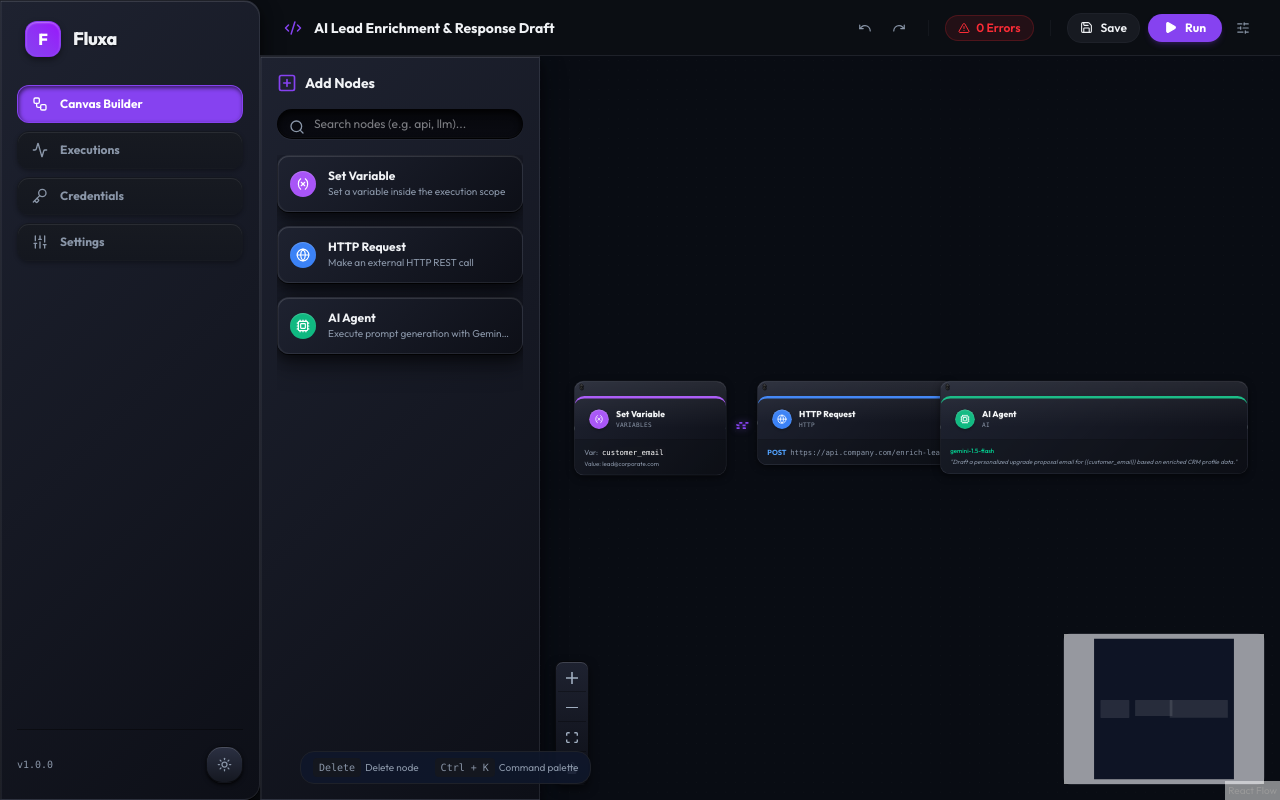
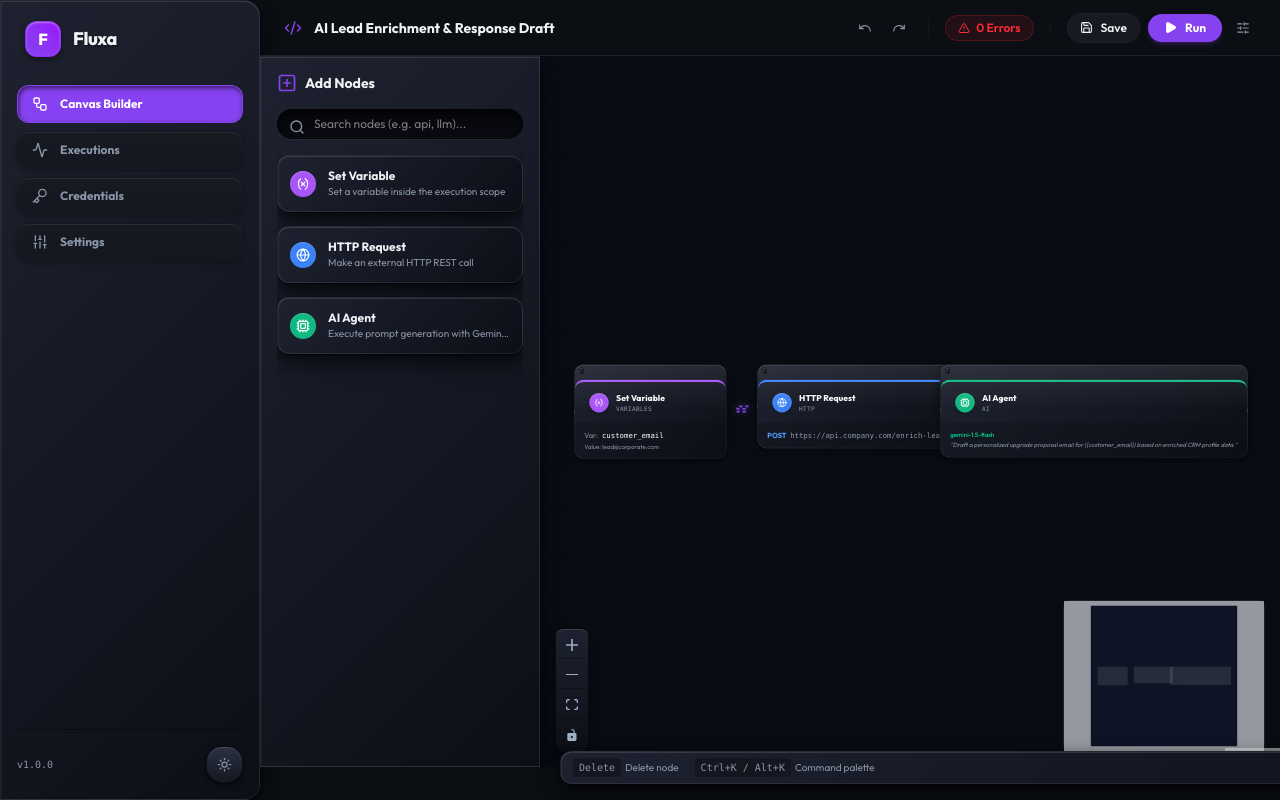
Before and after one commit to hassan1324sa/inode, a React (Vite) app in the folder frontend/: page / in a window 1280 px wide. Built offline with nearby package versions, Linux system fonts and the light colour scheme.

Commit message:
fix: register command palette key listener in capturing phase to override Brave search bar behavior

```diff
--- a/frontend/src/features/builder/presentation/components/CommandPalette.tsx
+++ b/frontend/src/features/builder/presentation/components/CommandPalette.tsx
@@ -10,16 +10,22 @@ export const CommandPalette: React.FC = () => {
 
   React.useEffect(() => {
     const handleKeyDown = (e: KeyboardEvent) => {
-      if ((e.ctrlKey || e.metaKey) && (e.key.toLowerCase() === 'k' || e.code === 'KeyK')) {
+      const isCtrlK = (e.ctrlKey || e.metaKey) && (e.key.toLowerCase() === 'k' || e.code === 'KeyK');
+      const isAltK = e.altKey && (e.key.toLowerCase() === 'k' || e.code === 'KeyK');
+      const isCtrlSlash = (e.ctrlKey || e.metaKey) && (e.key === '/' || e.code === 'Slash');
+
+      if (isCtrlK || isAltK || isCtrlSlash) {
         e.preventDefault();
+        e.stopPropagation();
+        e.stopImmediatePropagation();
         setCommandPaletteOpen(!commandPaletteOpen);
       }
       if (e.key === 'Escape' || e.code === 'Escape') {
         setCommandPaletteOpen(false);
       }
     };
-    window.addEventListener('keydown', handleKeyDown);
-    return () => window.removeEventListener('keydown', handleKeyDown);
+    window.addEventListener('keydown', handleKeyDown, { capture: true });
+    return () => window.removeEventListener('keydown', handleKeyDown, { capture: true });
   }, [commandPaletteOpen, setCommandPaletteOpen]);
 
   if (!commandPaletteOpen) return null;
--- a/frontend/src/pages/BuilderPage.tsx
+++ b/frontend/src/pages/BuilderPage.tsx
@@ -146,9 +146,9 @@ export const BuilderPage: React.FC = () => {
       </div>
 
       {/* Floating shortcut help banner */}
-      <div className="absolute bottom-4 left-[300px] flex items-center gap-4 bg-slate-900/90 border border-border rounded-md px-3 py-1.5 text-[10px] text-muted-foreground z-10 glass">
+      <div className="absolute bottom-4 left-[300px] flex items-center gap-4 border border-black/40 rounded-xl px-3 py-1.5 text-[10px] text-muted-foreground z-10 skeuo-raised">
         <span className="flex items-center gap-1"><kbd className="bg-muted px-1.5 py-0.5 rounded font-mono">Delete</kbd> Delete node</span>
-        <span className="flex items-center gap-1"><kbd className="bg-muted px-1.5 py-0.5 rounded font-mono">Ctrl + K</kbd> Command palette</span>
+        <span className="flex items-center gap-1"><kbd className="bg-muted px-1.5 py-0.5 rounded font-mono">Ctrl+K / Alt+K</kbd> Command palette</span>
       </div>
 
       {/* Ctrl+K Command Overlay */}
```
